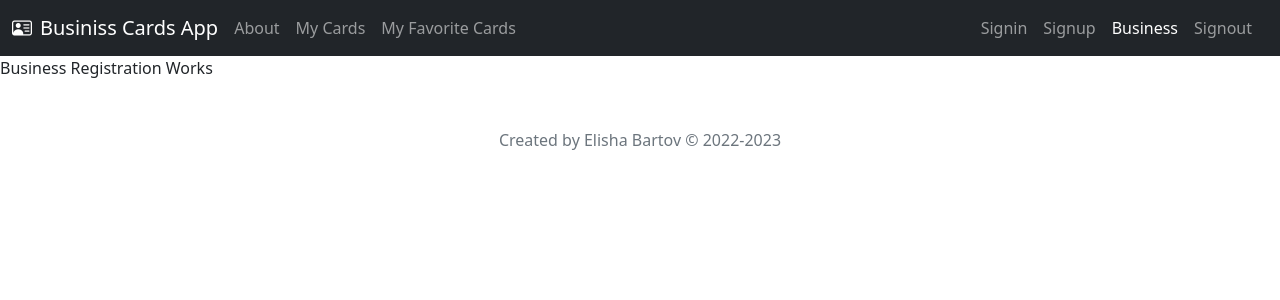
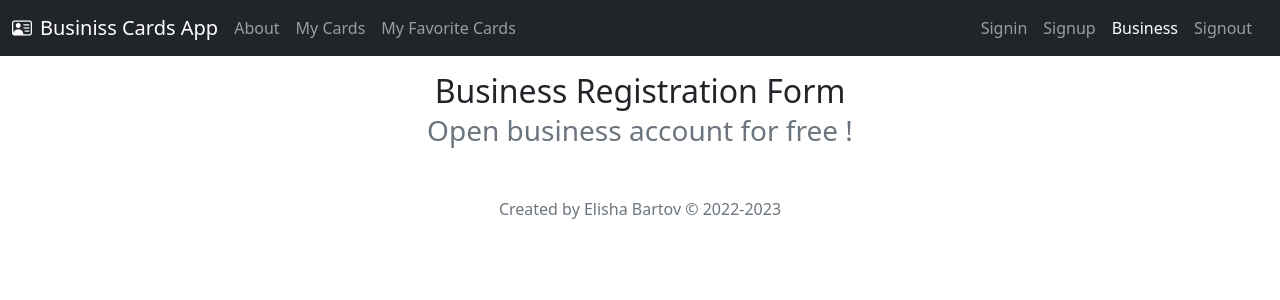
Before and after one commit to BartovElisha/react-app-business-card, a React (Create React App) app: page /businessuserregistration in a window 1280 px wide. Shown: the top 300 px of the page. Built offline with nearby package versions, Linux system fonts and the light colour scheme.

Commit message:
Finished Title compoent, Added Titles to all pages.

```diff
--- a/public/index.html
+++ b/public/index.html
@@ -1,14 +1,12 @@
 <!DOCTYPE html>
 <html lang="en">
+
 <head>
   <meta charset="utf-8" />
   <link rel="icon" href="%PUBLIC_URL%/favicon.ico" />
   <meta name="viewport" content="width=device-width, initial-scale=1" />
   <meta name="theme-color" content="#000000" />
-    <meta
-      name="description"
-      content="Web site created using create-react-app"
-    />
+  <meta name="description" content="Web site created using create-react-app" />
   <link rel="apple-touch-icon" href="%PUBLIC_URL%/logo192.png" />
   <!--
       manifest.json provides metadata used when your web app is installed on a
@@ -24,8 +22,9 @@
       work correctly both with client-side routing and a non-root public URL.
       Learn how to configure a non-root public URL by running `npm run build`.
     -->
-    <title>React App</title>
+  <title>React App Business Card</title>
 </head>
+
 <body>
   <noscript>You need to enable JavaScript to run this app.</noscript>
   <div id="root"></div>
@@ -40,4 +39,5 @@
       To create a production bundle, use `npm run build` or `yarn build`.
     -->
 </body>
+
 </html>
--- a/src/auth/BusinessUserRegistration.tsx
+++ b/src/auth/BusinessUserRegistration.tsx
@@ -1,8 +1,11 @@
+import Title from "../components/Title";
+
 function BusinessUserRegistration() {
     return (
-        <>
-            Business Registration Works
-        </>
+        <Title
+            main="Business Registration Form"
+            sub="Open business account for free !"
+        />
     );
 }
 
--- a/src/auth/SignIn.tsx
+++ b/src/auth/SignIn.tsx
@@ -1,8 +1,11 @@
+import Title from "../components/Title";
+
 function SignIn() {
     return (
-        <>
-            SignIn Works
-        </>
+        <Title
+            main="Signin to Real App"
+            sub="You can signin here with your account !"
+        />
     );
 }
 
--- a/src/auth/SignUp.tsx
+++ b/src/auth/SignUp.tsx
@@ -1,8 +1,11 @@
+import Title from "../components/Title";
+
 function SignUp() {
     return (
-        <>
-            SignUp Works
-        </>
+        <Title
+            main="Signup for Real App"
+            sub="You can open new account for free."
+        />
     );
 }
 
--- a/src/components/Title.tsx
+++ b/src/components/Title.tsx
@@ -1,8 +1,18 @@
-function Title() {
+interface Props {
+    main: string;
+    sub: string;
+}
+
+function Title({ main, sub}: Props
+    ) {
     return (
-        <>
-            Title Works
-        </>
+        <h2 className="text-center my-3">
+            {main}
+            <br />
+            <small className="text-muted">
+                {sub}
+            </small>
+        </h2>
     );
 }
 
--- a/src/pages/About/About.tsx
+++ b/src/pages/About/About.tsx
@@ -1,8 +1,11 @@
+import Title from "../../components/Title";
+
 function About() {
     return (
-        <>
-            About Page Works !!!
-        </>
+        <Title
+            main="About Us"
+            sub="Here you will find an explanation of how to interface with the application."
+        />
     );
 }
 
--- a/src/pages/BusinessCardRegistration/BusinessCardRegistration.tsx
+++ b/src/pages/BusinessCardRegistration/BusinessCardRegistration.tsx
@@ -1,8 +1,11 @@
+import Title from "../../components/Title";
+
 function BusinessCardRegistration() {
     return (
-        <>
-            Business Card Registration Page Works !!!
-        </>
+        <Title
+            main="Business Registration Form"
+            sub="Open business card"
+        />
     );
 }
 
--- a/src/pages/FavoriteCards/FavoriteCards.tsx
+++ b/src/pages/FavoriteCards/FavoriteCards.tsx
@@ -1,9 +1,12 @@
-function FovoritCards() {
+import Title from "../../components/Title";
+
+function FavoriteCards() {
     return (
-        <>
-            Favorite Cards Page Works !!!
-        </>
+        <Title
+            main="Your Favorite Cards List"
+            sub="Here you can view your favorite cards list"
+        />
     );
 }
 
-export default FovoritCards;
+export default FavoriteCards;
--- a/src/pages/Home/Home.tsx
+++ b/src/pages/Home/Home.tsx
@@ -1,8 +1,11 @@
+import Title from "../../components/Title";
+
 function Home() {
     return (
-        <>
-            Home Page Works !!!
-        </>
+        <Title
+            main="Business Card App"
+            sub="Here you will find business cards."
+        />
     );
 }
 
--- a/src/pages/MyCards/MyCards.tsx
+++ b/src/pages/MyCards/MyCards.tsx
@@ -1,8 +1,11 @@
+import Title from "../../components/Title";
+
 function MyCards() {
     return (
-        <>
-            My Cards Page Works !!!
-        </>
+        <Title
+            main="Your Cards List"
+            sub="Here you can view your cards list"
+        />
     );
 }
 
```
Lines whose indentation alone changed are shown as unchanged.
